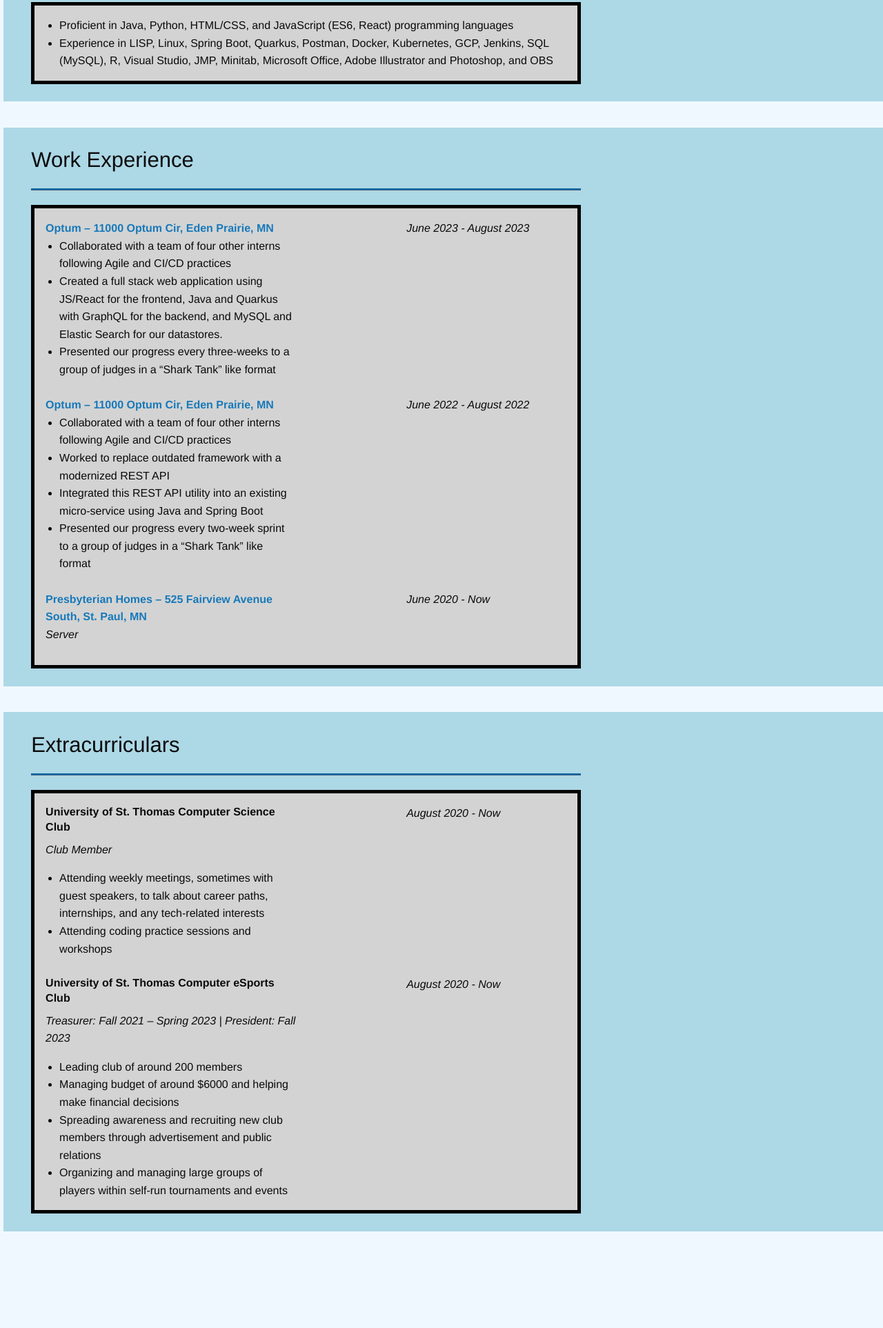
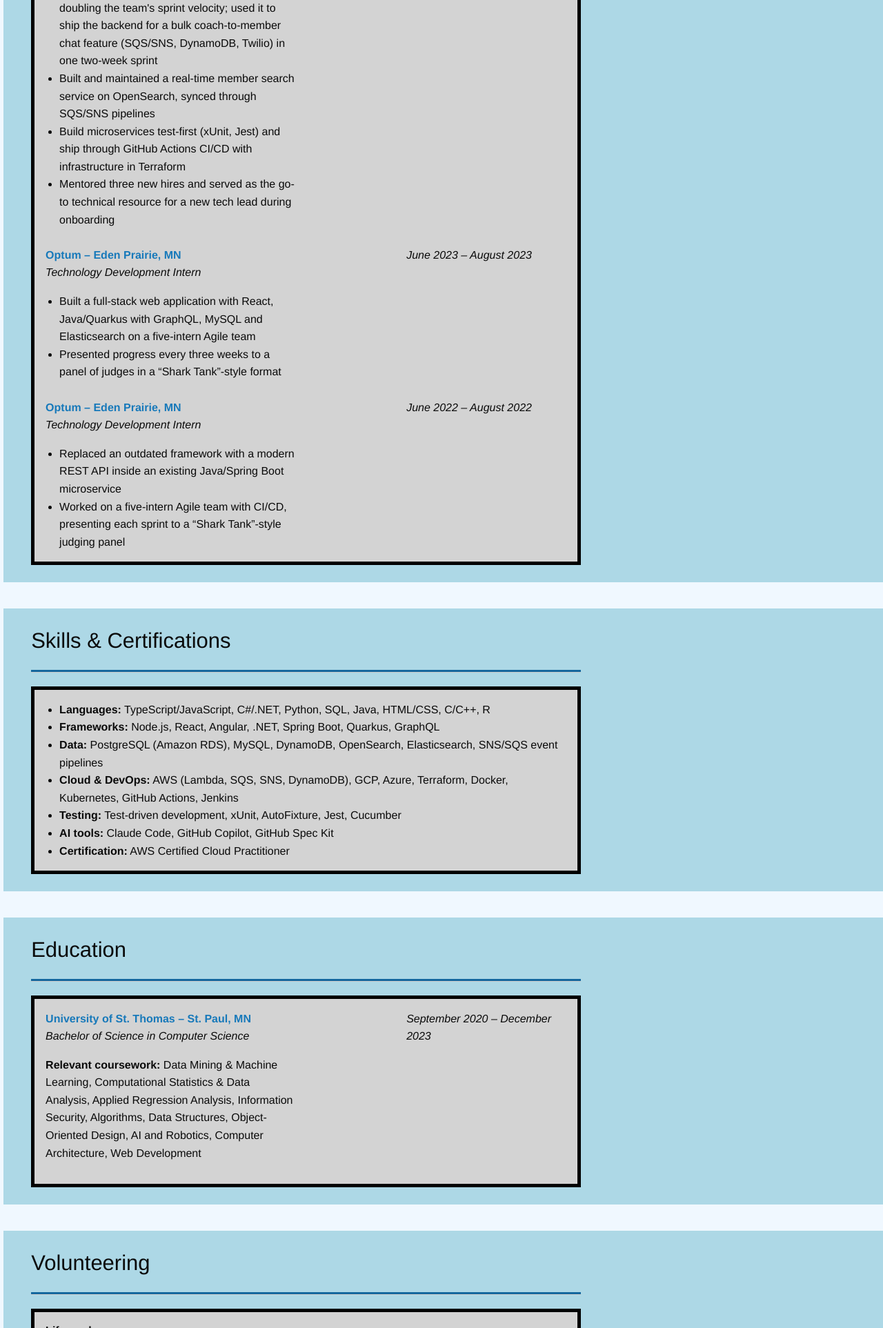
Before and after one commit to nfriesen1/nfriesen1.github.io, a plain HTML site: page pages/resume.html in a window 1280 px wide. Shown: the part 875-2800 px from the top of the page at 69% size. Before the commit the page ends 2676 px from the top, so only its background shows below. Drawn offline with nearby package versions, Linux system fonts and the light colour scheme.

Commit message:
Update site content and fix broken script paths
Content (from my current resume):
- Home: replace the 2023 student bio with current work at Level2,
  graduation, interests and volunteering; add GitHub/Projects/Resume links
- Resume: add Level2 experience, current skills and AWS certification,
  volunteering; mark the B.S. as completed (Dec 2023); drop the
  ended part-time server job and close out the club dates
- Projects: add Mission Job Finder, the Care for Creation website and
  the in-progress Nutrition Tracker above the coursework projects

Fixes:
- Subpages loaded Foundation's JS from js/vendor/ relative to pages/,
  which 404'd, so Foundation never initialized there; use ../js/vendor/
- Fix mismatched closing tags on the home, projects and fun pages
- Typos ("visualiztion", "alchohol") and a wrong image alt text

Co-Authored-By: Claude Opus 5.5 <noreply@anthropic.com>
Claude-Session: https://claude.ai/code/session_014nw7c5xtKhmmTf3NVCaUAa

```diff
--- a/pages/resume.html
+++ b/pages/resume.html
@@ -26,61 +26,81 @@
   <ul>
     <li class="grid-x grid-margin-x" id="project_box">
       <div class="cell large-8">
-        <h3>Education</h3>
+        <h3>Work Experience</h3>
         <hr class="solid" />
         <div class="project_text">
           <div class="grid-x grid-margin-x">
             <div class="cell large-6">
-              <a class="bold" href="https://stthomas.edu" target="_blank">
-                University of St. Thomas - St.Paul, MN
-              </a>
-              <p class="italics">Bachelor of Science in Computer Science</p>
-              <br />
-              <p>
-              <p class="bold">Relevant Coursework:</p>
-              Data Mining & Machine Learning, AI and Robotics, Algorithms, Computer Architecture,
-              Information Security, Data Structures, Object Orientated Design, Intro to Computer Science,
-              Computational Statistics and Data Analysis, Statis-tics II: Applied Regression Analysis, Intro to
-              Statistics,
-              Intro to Discrete Math, Calculus I
-              </p>
+              <span class="bold">Level2 – Minnetonka, MN</span>
+              <p class="italics">Technology Development Associate</p>
+              <ul>
+                <li>Scoped, architected and led delivery of a task management system that gives coaches visibility into member progress and completes tasks automatically from dynamic criteria, built with AWS SNS/SQS, DynamoDB, .NET event-handler workers and APIs, and a React front end</li>
+                <li>Architected an event-driven outbox pattern (DynamoDB, Lambda, TypeScript) that guarantees eventual consistency for high-throughput data streams, including real-time Continuous Glucose Monitoring (CGM) data; since adopted as a company-wide standard</li>
+                <li>Delivered the member consent system, the source of truth for consent data, enabling a pilot that expanded the business beyond type 2 diabetes into weight management and prediabetes</li>
+                <li>Pioneered AI-driven development with Claude Code, GitHub Copilot and GitHub Spec Kit, doubling the team's sprint velocity; used it to ship the backend for a bulk coach-to-member chat feature (SQS/SNS, DynamoDB, Twilio) in one two-week sprint</li>
+                <li>Built and maintained a real-time member search service on OpenSearch, synced through SQS/SNS pipelines</li>
+                <li>Build microservices test-first (xUnit, Jest) and ship through GitHub Actions CI/CD with infrastructure in Terraform</li>
+                <li>Mentored three new hires and served as the go-to technical resource for a new tech lead during onboarding</li>
+              </ul>
             </div>
             <div class="cell large-2">
               <br />
             </div>
             <div class="cell large-4">
-              <p class="italics">Graduating December 2023</p>
+              <p class="italics">January 2024 – Present</p>
             </div>
           </div>
+          <br />
           <div class="grid-x grid-margin-x">
             <div class="cell large-6">
-              <a class="bold" href="https://www.cadets.com/" target="_blank">
-                Saint Thomas Academy - Mendota Heights, MN
-              </a>
+              <a class="bold" href="https://www.optum.com/" target="_blank">Optum – Eden Prairie, MN</a>
+              <p class="italics">Technology Development Intern</p>
+              <ul>
+                <li>Built a full-stack web application with React, Java/Quarkus with GraphQL, MySQL and Elasticsearch on a five-intern Agile team</li>
+                <li>Presented progress every three weeks to a panel of judges in a “Shark Tank”-style format</li>
+              </ul>
             </div>
             <div class="cell large-2">
               <br />
             </div>
             <div class="cell large-4">
-              <p class="italics">September 2016 – May 2020</p>
+              <p class="italics">June 2023 – August 2023</p>
+            </div>
+          </div>
+          <br />
+          <div class="grid-x grid-margin-x">
+            <div class="cell large-6">
+              <a class="bold" href="https://www.optum.com/" target="_blank">Optum – Eden Prairie, MN</a>
+              <p class="italics">Technology Development Intern</p>
+              <ul>
+                <li>Replaced an outdated framework with a modern REST API inside an existing Java/Spring Boot microservice</li>
+                <li>Worked on a five-intern Agile team with CI/CD, presenting each sprint to a “Shark Tank”-style judging panel</li>
+              </ul>
+            </div>
+            <div class="cell large-2">
+              <br />
+            </div>
+            <div class="cell large-4">
+              <p class="italics">June 2022 – August 2022</p>
             </div>
           </div>
         </div>
       </div>
     </li>
+
     <li class="grid-x grid-margin-x" id="project_box">
       <div class="cell large-8">
-        <h3>Skills</h3>
+        <h3>Skills &amp; Certifications</h3>
         <hr class="solid" />
         <div class="project_text">
           <ul>
-            <li>
-              Proficient in Java, Python, HTML/CSS, and JavaScript (ES6, React) programming languages
-            </li>
-            <li>
-              Experience in LISP, Linux, Spring Boot, Quarkus, Postman, Docker, Kubernetes, GCP, Jenkins, SQL (MySQL),
-              R, Visual Studio, JMP, Minitab, Microsoft Office, Adobe Illustrator and Photoshop, and OBS
-            </li>
+            <li><span class="bold">Languages:</span> TypeScript/JavaScript, C#/.NET, Python, SQL, Java, HTML/CSS, C/C++, R</li>
+            <li><span class="bold">Frameworks:</span> Node.js, React, Angular, .NET, Spring Boot, Quarkus, GraphQL</li>
+            <li><span class="bold">Data:</span> PostgreSQL (Amazon RDS), MySQL, DynamoDB, OpenSearch, Elasticsearch, SNS/SQS event pipelines</li>
+            <li><span class="bold">Cloud &amp; DevOps:</span> AWS (Lambda, SQS, SNS, DynamoDB), GCP, Azure, Terraform, Docker, Kubernetes, GitHub Actions, Jenkins</li>
+            <li><span class="bold">Testing:</span> Test-driven development, xUnit, AutoFixture, Jest, Cucumber</li>
+            <li><span class="bold">AI tools:</span> Claude Code, GitHub Copilot, GitHub Spec Kit</li>
+            <li><span class="bold">Certification:</span> AWS Certified Cloud Practitioner</li>
           </ul>
         </div>
       </div>
@@ -88,92 +108,62 @@
 
     <li class="grid-x grid-margin-x" id="project_box">
       <div class="cell large-8">
-        <h3>Work Experience</h3>
+        <h3>Education</h3>
         <hr class="solid" />
         <div class="project_text">
           <div class="grid-x grid-margin-x">
             <div class="cell large-6">
-              <div>
-                <a class="bold" href="https://www.optum.com/" target="_blank">
-                  Optum – 11000 Optum Cir, Eden Prairie, MN
-                </a>
-                <ul>
-                  <li>
-                    Collaborated with a team of four other interns following Agile and CI/CD practices
-                  </li>
-                  <li>
-                    Created a full stack web application using JS/React for the frontend, Java and Quarkus with
-                    GraphQL for the backend, and MySQL and Elastic Search for our datastores.
-                  </li>
-                  <li>
-                    Presented our progress every three-weeks to a group of judges in a “Shark Tank” like format
-                  </li>
-                </ul>
-              </div>
+              <a class="bold" href="https://stthomas.edu" target="_blank">University of St. Thomas – St. Paul, MN</a>
+              <p class="italics">Bachelor of Science in Computer Science</p>
+              <p><span class="bold">Relevant coursework:</span> Data Mining &amp; Machine Learning, Computational
+              Statistics &amp; Data Analysis, Applied Regression Analysis, Information Security, Algorithms,
+              Data Structures, Object-Oriented Design, AI and Robotics, Computer Architecture, Web Development</p>
             </div>
             <div class="cell large-2">
               <br />
             </div>
             <div class="cell large-4">
-              <p class="italics">
-                June 2023 - August 2023
-              </p>
+              <p class="italics">September 2020 – December 2023</p>
+            </div>
+          </div>
+        </div>
+      </div>
+    </li>
+
+    <li class="grid-x grid-margin-x" id="project_box">
+      <div class="cell large-8">
+        <h3>Volunteering</h3>
+        <hr class="solid" />
+        <div class="project_text">
+          <div class="grid-x grid-margin-x">
+            <div class="cell large-6">
+              <h6 class="bold">Lifespark</h6>
+              <p class="italics">Hospice Companion</p>
+              <p>Visit people in hospice care to provide conversation and company.</p>
+            </div>
+            <div class="cell large-2">
+              <br />
+            </div>
+            <div class="cell large-4">
+              <p class="italics"></p>
             </div>
           </div>
           <br />
           <div class="grid-x grid-margin-x">
             <div class="cell large-6">
-              <div>
-                <a class="bold" href="https://www.optum.com/" target="_blank">
-                  Optum – 11000 Optum Cir, Eden Prairie, MN
-                </a>
-                <ul>
-                  <li>
-                    Collaborated with a team of four other interns following Agile and CI/CD practices
-                  </li>
-                  <li>
-                    Worked to replace outdated framework with a modernized REST API
-                  </li>
-                  <li>
-                    Integrated this REST API utility into an existing micro-service using Java and Spring Boot
-                  </li>
-                  <li>
-                    Presented our progress every two-week sprint to a group of judges in a “Shark Tank” like format
-                  </li>
-                </ul>
-              </div>
+              <h6 class="bold">Senior Community Services</h6>
+              <p class="italics">Tech Coach</p>
+              <p>Coach older adults through everyday technology in plain language.</p>
             </div>
             <div class="cell large-2">
               <br />
             </div>
             <div class="cell large-4">
-              <p class="italics">
-                June 2022 - August 2022
-              </p>
-            </div>
-          </div>
-          <br />
-          <div class="grid-x grid-margin-x">
-            <div class="cell large-6">
-              <div>
-                <a class="bold" href="https://www.preshomes.org/" target="_blank">
-                  Presbyterian Homes – 525 Fairview Avenue South, St. Paul, MN
-                </a>
-                <p class="italics">
-                  Server
-                </p>
-              </div>
-            </div>
-            <div class="cell large-2">
-              <br />
-            </div>
-            <div class="cell large-4">
-              <p class="italics">
-                June 2020 - Now
-              </p>
+              <p class="italics"></p>
             </div>
           </div>
         </div>
+      </div>
     </li>
 
     <li class="grid-x grid-margin-x" id="project_box">
@@ -183,74 +173,30 @@
         <div class="project_text">
           <div class="grid-x grid-margin-x">
             <div class="cell large-6">
-                <h6 class="bold">
-                  University of St. Thomas Computer Science Club
-                </h6>
-                <p class="italics">
-                  Club Member
-                </p>
-                <ul>
-                  <li>
-                    Attending weekly meetings, sometimes with guest speakers, to talk about career paths, internships, and any tech-related interests
-                  </li>
-                  <li>
-                    Attending coding practice sessions and workshops
-                  </li>
-                </ul>
+              <h6 class="bold">University of St. Thomas eSports Club</h6>
+              <p class="italics">Treasurer: Fall 2021 – Spring 2023 | President: Fall 2023</p>
+              <ul>
+                <li>Led a club of around 200 members</li>
+                <li>Managed a budget of around $6,000 and helped make financial decisions</li>
+                <li>Organized and ran large self-run tournaments and events</li>
+              </ul>
             </div>
             <div class="cell large-2">
               <br />
             </div>
             <div class="cell large-4">
-              <p class="italics">
-                August 2020 - Now
-              </p>
-            </div>
-          </div>
-          <br/>
-          <div class="grid-x grid-margin-x">
-            <div class="cell large-6">
-                <h6 class="bold">
-                  University of St. Thomas Computer eSports Club
-                </h6>
-                <p class="italics">
-                  Treasurer: Fall 2021 – Spring 2023 | President: Fall 2023
-                </p>
-                <ul>
-                  <li>
-                    Leading club of around 200 members
-                  </li>
-                  <li>
-                    Managing budget of around $6000 and helping make financial decisions
-                  </li>
-                  <li>
-                    Spreading awareness and recruiting new club members through advertisement and public relations
-                  </li>
-                  <li>
-                    Organizing and managing large groups of players within self-run tournaments and events
-                  </li>
-                </ul>
-            </div>
-            <div class="cell large-2">
-              <br />
-            </div>
-            <div class="cell large-4">
-              <p class="italics">
-                August 2020 - Now
-              </p>
+              <p class="italics">August 2020 – December 2023</p>
             </div>
           </div>
         </div>
-      </div>
-
       </div>
     </li>
   </ul>
 
   <!-- include before closing <body> tag -->
-  <script src="js/vendor/jquery.js"></script>
-  <script src="js/vendor/what-input.js"></script>
-  <script src="js/vendor/foundation.js"></script>
+  <script src="../js/vendor/jquery.js"></script>
+  <script src="../js/vendor/what-input.js"></script>
+  <script src="../js/vendor/foundation.js"></script>
   <script type="application/javascript">
     $(document).foundation();
   </script>
```
Also changed, not shown: index.html (+16 -5 lines), pages/fun.html (+3 -5 lines), pages/projects.html (+45 -10 lines).
